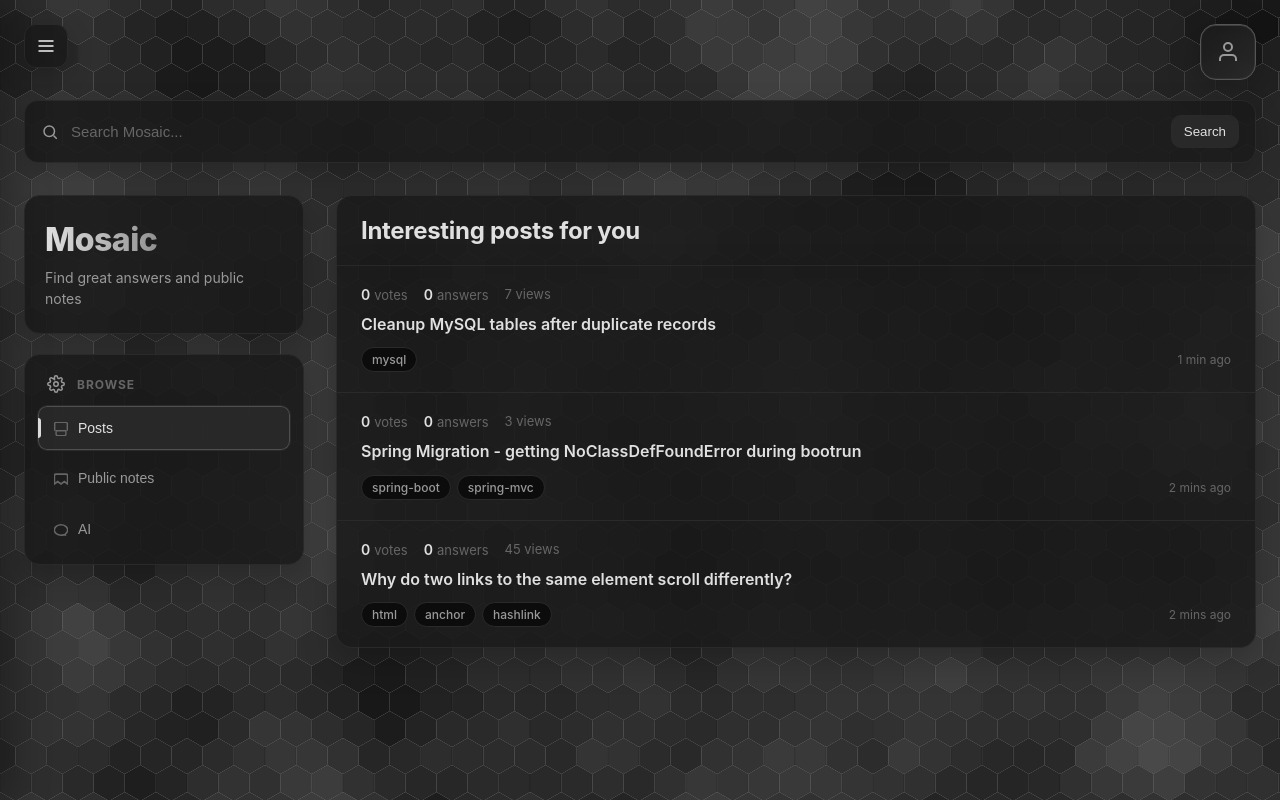
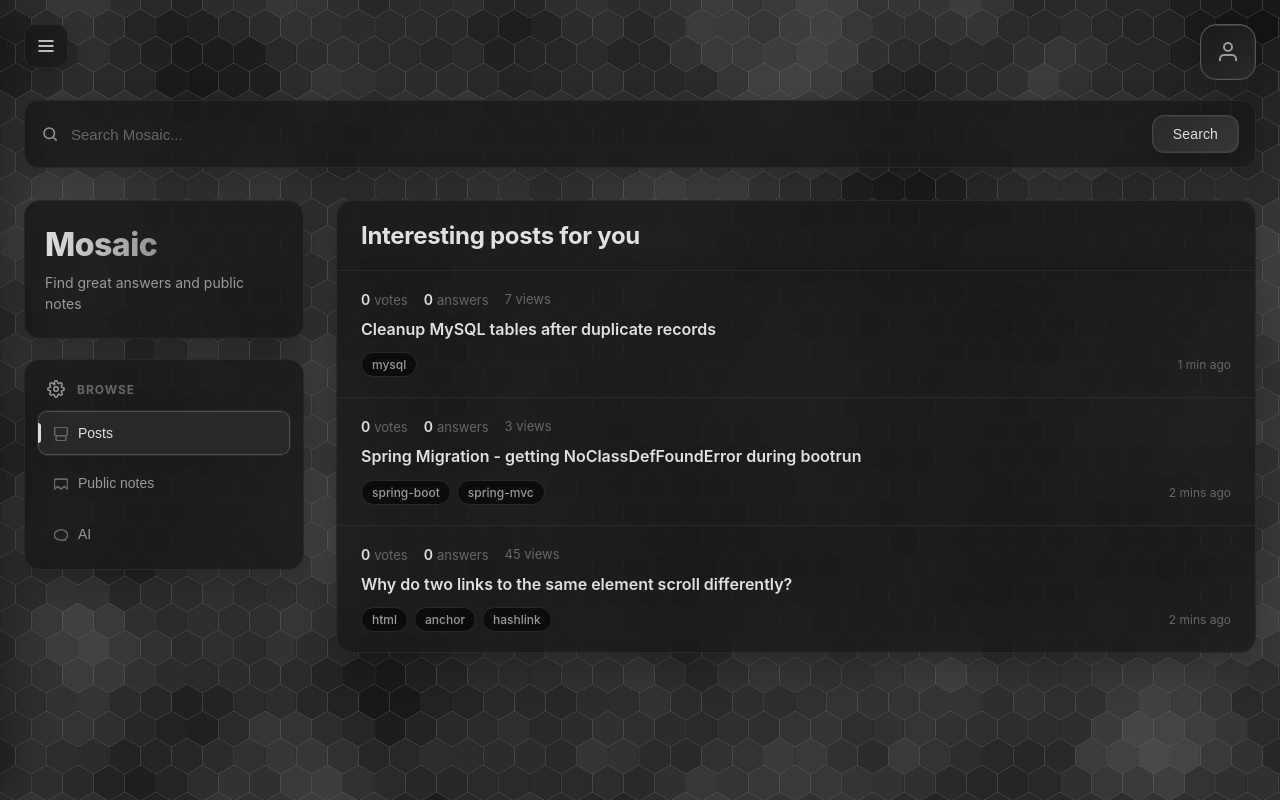
Before and after one commit to Ekkusuu/Mosaic, a React (Vite) app in the folder my-app/: page / in a window 1280 px wide. Built offline with nearby package versions, Linux system fonts and the light colour scheme.

Commit message:
updated main page search bar & removed .env

```diff
--- a/my-app/src/components/MainPage.css
+++ b/my-app/src/components/MainPage.css
@@ -298,18 +298,62 @@
 }
 
 .search-submit {
-  padding: 8px 12px;
-  border-radius: 10px;
-  background: color-mix(in srgb, var(--color-input-bg) 92%, transparent);
+  padding: 10px 20px;
+  border-radius: 12px;
+  background: linear-gradient(135deg,
+    color-mix(in srgb, var(--color-input-bg) 95%, transparent),
+    color-mix(in srgb, var(--color-input-focus) 90%, transparent)
+  );
   color: var(--color-text);
-  border: 1px solid var(--color-border);
+  border: 1px solid color-mix(in srgb, var(--color-input-border) 70%, transparent);
   cursor: pointer;
-  transition: all .15s ease;
+  font-weight: 500;
+  font-size: 14px;
+  letter-spacing: 0.01em;
+  position: relative;
+  overflow: hidden;
+  transition: all 0.25s cubic-bezier(0.4, 0, 0.2, 1);
+  box-shadow:
+    0 4px 12px rgba(0,0,0,0.15),
+    0 0 0 1px rgba(255,255,255,0.05) inset;
+  backdrop-filter: blur(8px) saturate(120%);
+}
+
+.search-submit::before {
+  content: '';
+  position: absolute;
+  top: 0;
+  left: -100%;
+  width: 100%;
+  height: 100%;
+  background: linear-gradient(90deg,
+    transparent,
+    rgba(255,255,255,0.1),
+    transparent
+  );
+  transition: left 0.5s ease;
 }
 
 .search-submit:hover {
-  transform: translateY(-1px);
-  box-shadow: 0 8px 18px rgba(0,0,0,0.18);
+  transform: translateY(-2px);
+  box-shadow:
+    0 8px 25px rgba(0,0,0,0.25),
+    0 0 0 1px rgba(255,255,255,0.1) inset;
+  background: linear-gradient(135deg,
+    color-mix(in srgb, var(--color-input-focus) 95%, transparent),
+    color-mix(in srgb, var(--color-white) 85%, var(--color-input-focus) 15%)
+  );
+  border-color: color-mix(in srgb, var(--color-input-border) 50%, var(--color-white) 50%);
+  color: var(--color-white);
+}
+
+.search-submit:hover::before {
+  left: 100%;
+}
+
+.search-submit:active {
+  transform: translateY(0);
+  transition-duration: 0.1s;
 }
 
 .left-rail {
```
Also changed, not shown: 1 other file (tests, documents, lock files or other folders).
